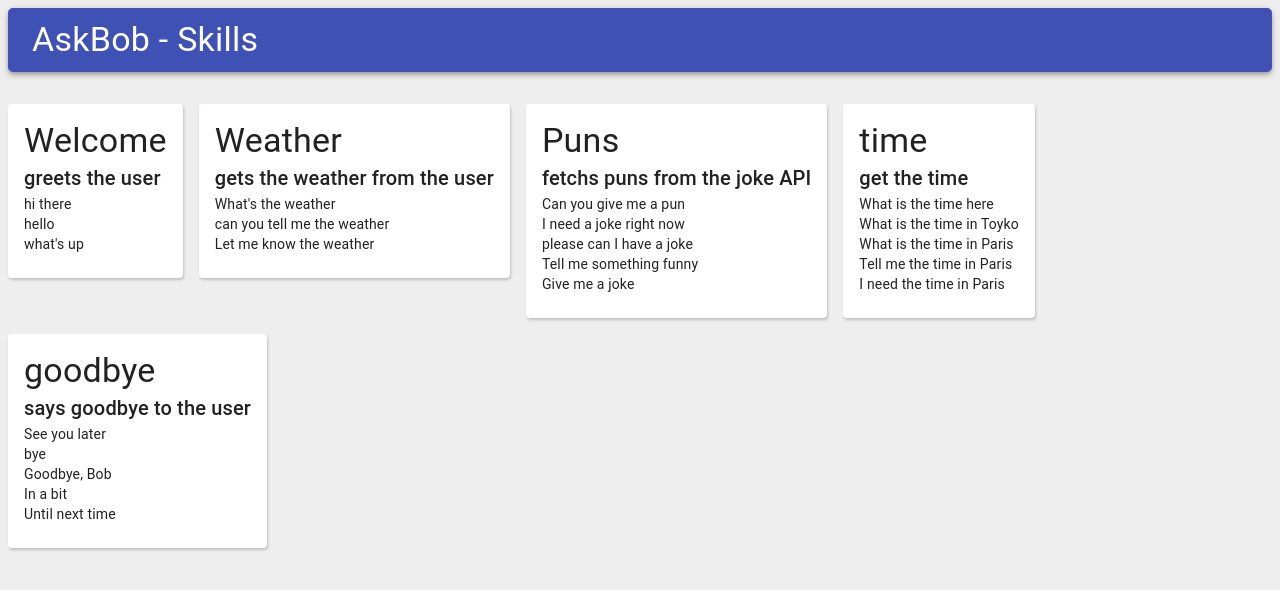
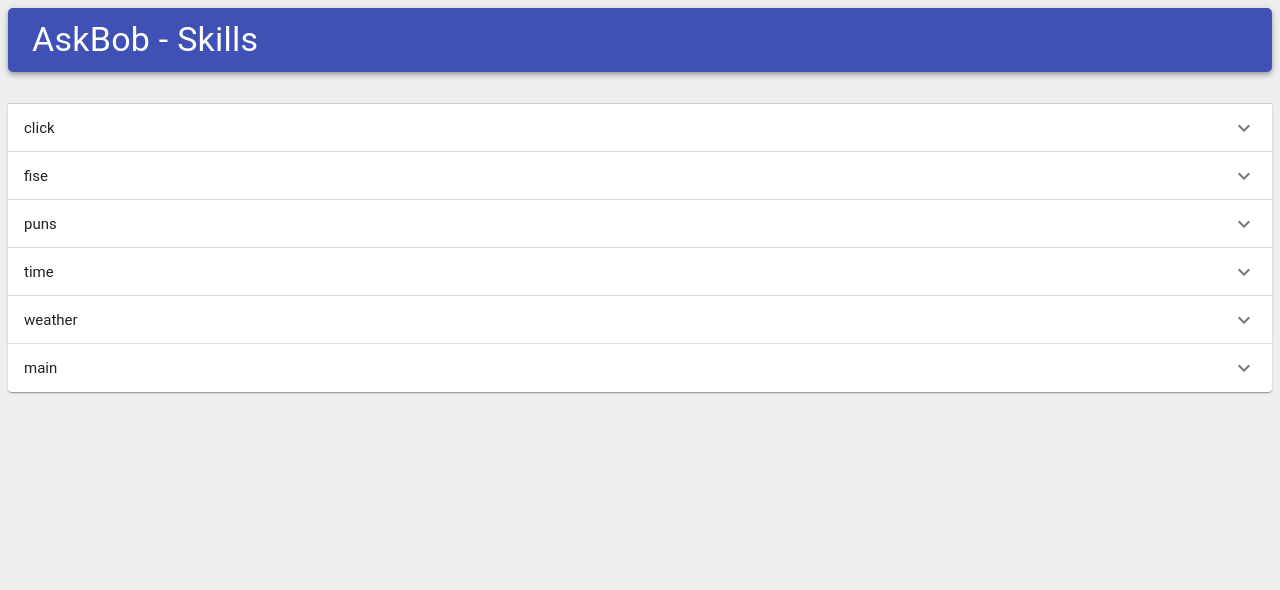
Before and after one commit to UCL-COMP0016-2020-Team-39/askbob-skills-viewer, a React (Create React App) app: page / in a window 1280 px wide. Shown: the top 590 px of the page. Built offline with nearby package versions, Linux system fonts and the light colour scheme.

Commit message:
added plguins accordion

```diff
--- a/src/App.js
+++ b/src/App.js
@@ -1,66 +1,13 @@
 import React from "react";
-import { Header, Skills } from "./components";
-
-const skills = [
-  {
-    id: 1,
-    name: "Welcome",
-    description: "greets the user",
-    examples: ["hi there", "hello", "what's up"],
-  },
-  {
-    id: 2,
-    name: "Weather",
-    description: "gets the weather from the user",
-    examples: [
-      "What's the weather",
-      "can you tell me the weather",
-      "Let me know the weather",
-    ],
-  },
-  {
-    id: 3,
-    name: "Puns",
-    description: "fetchs puns from the joke API",
-    examples: [
-      "Can you give me a pun",
-      "I need a joke right now",
-      "please can I have a joke",
-      "Tell me something funny",
-      "Give me a joke",
-    ],
-  },
-  {
-    id: 4,
-    name: "time",
-    description: "get the time",
-    examples: [
-      "What is the time here",
-      "What is the time in Toyko",
-      "What is the time in Paris",
-      "Tell me the time in Paris",
-      "I need the time in Paris",
-    ],
-  },
-  {
-    id: 5,
-    name: "goodbye",
-    description: "says goodbye to the user",
-    examples: [
-      "See you later",
-      "bye",
-      "Goodbye, Bob",
-      "In a bit",
-      "Until next time",
-    ],
-  },
-];
+import { Header, Skills, Plugins } from "./components";
+import data from "./data";
 
 const App = () => {
+  const { plugins, skills } = data;
   return (
     <>
       <Header />
-      <Skills skills={skills} />
+      <Plugins plugins={plugins} skills={skills} />
     </>
   );
 };
--- /dev/null
+++ b/src/components/Plugins/index.js
@@ -0,0 +1,50 @@
+import React from "react";
+import { makeStyles } from "@material-ui/core/styles";
+import Accordion from "@material-ui/core/Accordion";
+import AccordionSummary from "@material-ui/core/AccordionSummary";
+import AccordionDetails from "@material-ui/core/AccordionDetails";
+import Typography from "@material-ui/core/Typography";
+import ExpandMoreIcon from "@material-ui/icons/ExpandMore";
+
+import { Skills } from "../";
+
+const useStyles = makeStyles(theme => ({
+  root: {
+    width: "100%",
+  },
+  heading: {
+    fontSize: theme.typography.pxToRem(15),
+    fontWeight: theme.typography.fontWeightRegular,
+  },
+}));
+
+export default function Plugins({ plugins, skills }) {
+  const classes = useStyles();
+
+  return (
+    <>
+      {plugins.map(p => {
+        const { plugin, description, author, icon } = p;
+
+        const pluginSkills = skills.filter(skill => skill.plugin === plugin);
+
+        return (
+          <Accordion key={plugin}>
+            <AccordionSummary
+              expandIcon={<ExpandMoreIcon />}
+              aria-controls='panel1a-content'
+              id='panel1a-header'
+            >
+              <Typography variant='h5' className={classes.heading}>
+                {plugin}
+              </Typography>
+            </AccordionSummary>
+            <AccordionDetails>
+              <Skills skills={pluginSkills} />
+            </AccordionDetails>
+          </Accordion>
+        );
+      })}
+    </>
+  );
+}
--- a/src/components/Skills/Skill/index.js
+++ b/src/components/Skills/Skill/index.js
@@ -3,13 +3,16 @@ import { Card, CardContent, Typography } from "@material-ui/core";
 
 import useStyles from "./styles";
 
-const Skill = ({ name, description, examples }) => {
+const Skill = ({ description, category, plugin, examples }) => {
   const classes = useStyles();
   return (
     <Card className={classes.skill}>
       <CardContent>
-        <Typography variant='h4'>{name}</Typography>
-        <Typography variant='h6'>{description}</Typography>
+        <Typography variant='h5'>{description}</Typography>
+        <Typography variant='h6'>{`Category: ${category}`}</Typography>
+        <Typography variant='h6'>{`Plugin: ${plugin}`}</Typography>
+        <Typography variant='h6'>Examples</Typography>
+
         {examples.map(example => (
           <Typography variant='body2'>{example}</Typography>
         ))}
--- a/src/components/Skills/Skill/styles.js
+++ b/src/components/Skills/Skill/styles.js
@@ -3,5 +3,6 @@ import { makeStyles } from "@material-ui/core";
 export default makeStyles(theme => ({
   skill: {
     boxShadow: "1px 2px 3px #0003",
+    height: "100%",
   },
 }));
--- a/src/components/Skills/index.js
+++ b/src/components/Skills/index.js
@@ -5,7 +5,7 @@ import { Grid } from "@material-ui/core";
 
 const Skills = ({ skills }) => {
   return (
-    <Grid container spacing={2} alignContent='stretch'>
+    <Grid container wrap spacing={2} alignContent='stretch'>
       {skills.map(skill => (
         <Grid item>
           <Skill key={skill.id} {...skill} />
--- a/src/components/index.js
+++ b/src/components/index.js
@@ -1,2 +1,3 @@
 export { default as Skills } from "./Skills";
+export { default as Plugins } from "./Plugins";
 export { default as Header } from "./Header";
--- /dev/null
+++ b/src/data.js
@@ -0,0 +1,172 @@
+const data = {
+  plugins: [
+    {
+      plugin: "click",
+      description: "",
+      author: "",
+      icon: "",
+    },
+    {
+      plugin: "fise",
+      description: "",
+      author: "",
+      icon: "",
+    },
+    {
+      plugin: "puns",
+      description: "",
+      author: "",
+      icon: "",
+    },
+    {
+      plugin: "time",
+      description: "",
+      author: "",
+      icon: "",
+    },
+    {
+      plugin: "weather",
+      description: "",
+      author: "",
+      icon: "",
+    },
+    {
+      plugin: "main",
+      description: "",
+      author: "",
+      icon: "",
+    },
+  ],
+  skills: [
+    {
+      plugin: "click",
+      category: "miscellaneous",
+      description: "simulate a left click",
+      examples: [
+        "click",
+        "click!",
+        "click please",
+        "please click",
+        "click the mouse",
+      ],
+    },
+    {
+      plugin: "fise",
+      category: "miscellaneous",
+      description: "change the background",
+      examples: [
+        "change the background",
+        "change the background please",
+        "please could you change the background?",
+        "could you change the background?",
+        "change my background",
+        "change my background please",
+        "please could you change my background?",
+        "could you change my background?",
+      ],
+    },
+    {
+      plugin: "fise",
+      category: "miscellaneous",
+      description: "call another user via video conferencing",
+      examples: [
+        "call Daniel",
+        "please could you call Tim",
+        "please could you call James for me",
+        "I would like to speak to Albert",
+        "I'd like to speak to Simon",
+        "video call David",
+        "video call David please",
+      ],
+    },
+    {
+      plugin: "puns",
+      category: "miscellaneous",
+      description: "tell a joke",
+      examples: [
+        "tell me a joke",
+        "tell me a joke please",
+        "tell me a dad joke",
+        "tell me a dad joke please",
+        "tell me a pun",
+        "tell me a pun please",
+        "give me a joke",
+        "give me a joke please",
+        "give me a dad joke",
+        "give me a dad joke please",
+        "give me a pun",
+        "give me a pun please",
+        "could you please tell me a joke?",
+        "could you tell me a joke?",
+        "I'd love to hear a joke",
+        "I'd love to hear a dad joke",
+        "I'd love to hear a pun",
+        "give me your cheesiest joke",
+        "give me a cheesy joke",
+        "tell me a cheesy joke",
+        "tell me something funny",
+      ],
+    },
+    {
+      plugin: "puns",
+      category: "miscellaneous",
+      description: "assure the user of the quality of dad jokes",
+      examples: [
+        "Are you funny?",
+        "How funny are you?",
+        "How good are your puns?",
+        "How good are your dad jokes?",
+        "How cheesy are your jokes?",
+      ],
+    },
+    {
+      plugin: "time",
+      category: "miscellaneous",
+      description: "give the system time",
+      examples: [
+        "What time is it?",
+        "What time is it right now?",
+        "What time is it now?",
+        "Tell me the time",
+        "Tell me the time right now",
+        "Tell me the time now",
+      ],
+    },
+    {
+      plugin: "weather",
+      category: "miscellaneous",
+      description: "give the weather at a given location",
+      examples: [
+        "what is the weather in Manchester?",
+        "what's the weather in Leeds?",
+        "what's the temperature in London?",
+        "what's the temperature in Bloomsbury right now?",
+        "how hot is it in New York?",
+        "how cold is it in Oslo?",
+      ],
+    },
+    {
+      plugin: "main",
+      category: "miscellaneous",
+      description: "Greet the user",
+      examples: ["Hello", "Hi", "Hey", "Howdy", "Howdy, partner"],
+    },
+    {
+      plugin: "main",
+      category: "miscellaneous",
+      description: "Say goodbye to the user.",
+      examples: [
+        "Goodbye",
+        "Good bye",
+        "Bye",
+        "Bye bye",
+        "See you",
+        "See you later",
+        "In a bit!",
+        "Catch you later!",
+      ],
+    },
+  ],
+};
+
+export default data;
```
